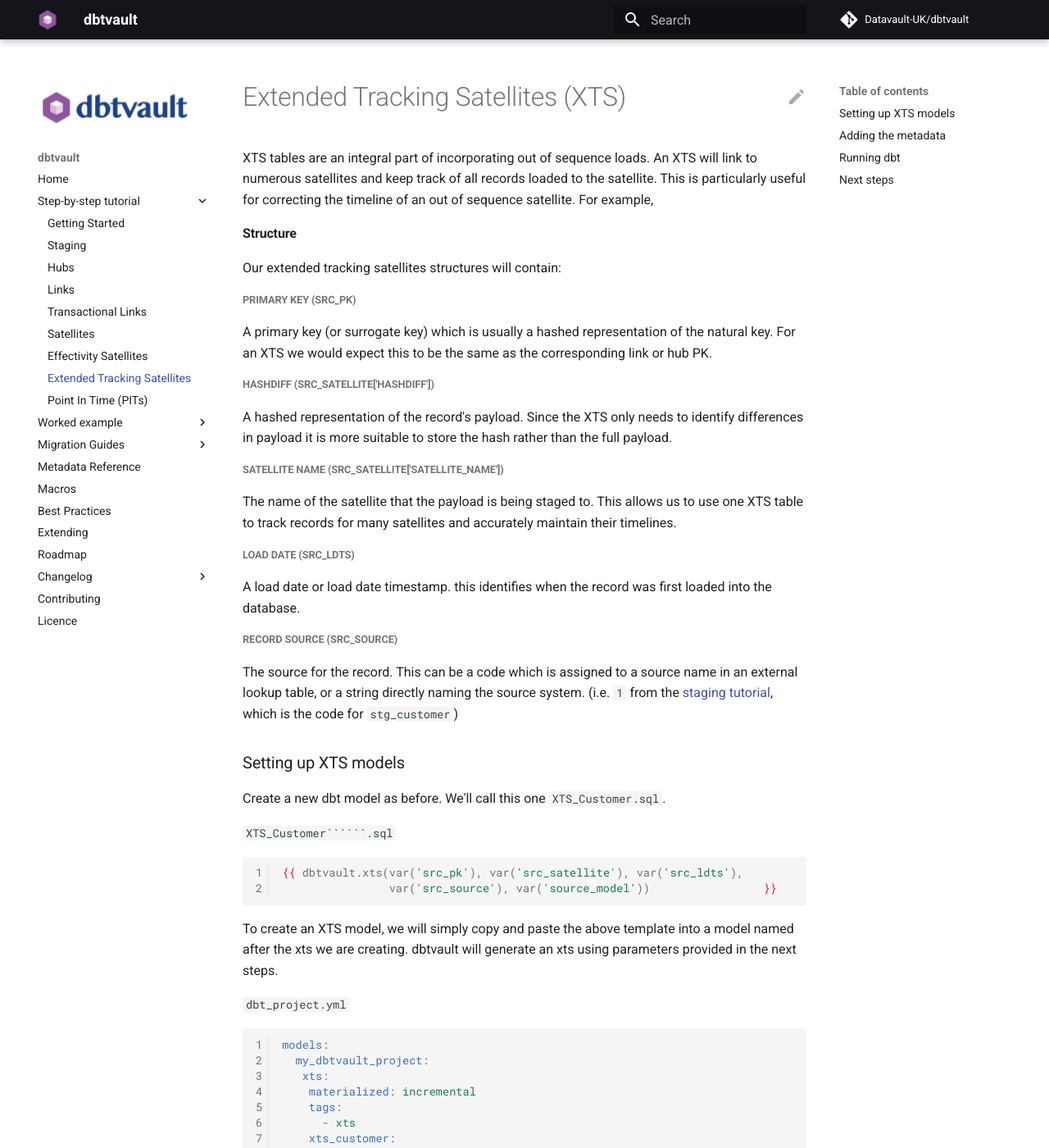
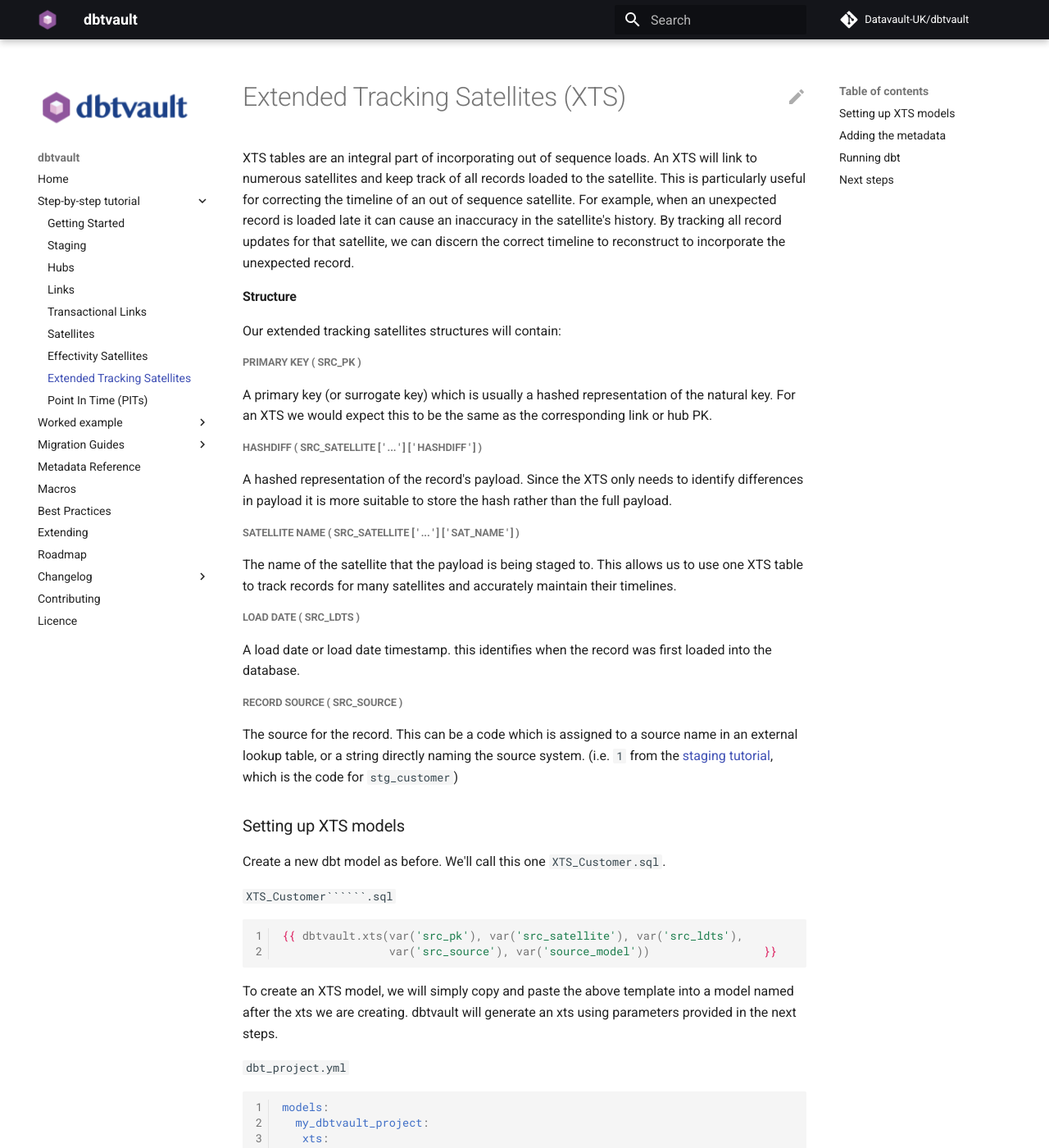
Before and after one commit to Datavault-UK/automate-dv-docs, an MkDocs documentation site: the page built from docs/tutorial/tut_xts.md, in a window 1280 px wide and 1400 px high. Shown: the whole window at 82% size. Built offline with MkDocs 1.6.1 and Material for MkDocs 9.7.7, drawn with Linux system fonts in a browser that asks for light colours; comment, search, counter and statistics services are not loaded.

Commit message:
finished xts amendments

```diff
--- a/docs/tutorial/tut_xts.md
+++ b/docs/tutorial/tut_xts.md
@@ -1,25 +1,25 @@
 # Extended Tracking Satellites (XTS)
 
 XTS tables are an integral part of incorporating out of sequence loads. An XTS will link to numerous satellites and keep track of all records loaded to the satellite. This is particularly useful for correcting the timeline of an out of sequence satellite.
-For example,
+For example, when an unexpected record is loaded late it can cause an inaccuracy in the satellite's history. By tracking all record updates for that satellite, we can discern the correct timeline to reconstruct to incorporate the unexpected record.
 
 #### Structure
 
 Our extended tracking satellites structures will contain:
 
-##### Primary Key (src_pk)
+##### Primary Key ( src_pk )
 A primary key (or surrogate key) which is usually a hashed representation of the natural key. For an XTS we would expect this to be the same as the corresponding link or hub PK.
 
-##### Hashdiff (src_satellite['HASHDIFF'])
+##### Hashdiff ( src_satellite [ ' ... ' ] [ ' hashdiff ' ] )
 A hashed representation of the record's payload. Since the XTS only needs to identify differences in payload it is more suitable to store the hash rather than the full payload.
 
-##### Satellite name (src_satellite['SATELLITE_NAME'])
+##### Satellite name ( src_satellite [ ' ... ' ] [ ' sat_name ' ] )
 The name of the satellite that the payload is being staged to. This allows us to use one XTS table to track records for many satellites and accurately maintain their timelines.
 
-##### Load date (src_ldts)
+##### Load date ( src_ldts )
 A load date or load date timestamp. this identifies when the record was first loaded into the database.
 
-##### Record Source (src_source)
+##### Record Source ( src_source )
 The source for the record. This can be a code which is assigned to a source name in an external lookup table,
 or a string directly naming the source system.
 (i.e. `1` from the [staging tutorial](tut_staging.md#adding-calculated-and-derived-columns),
```
